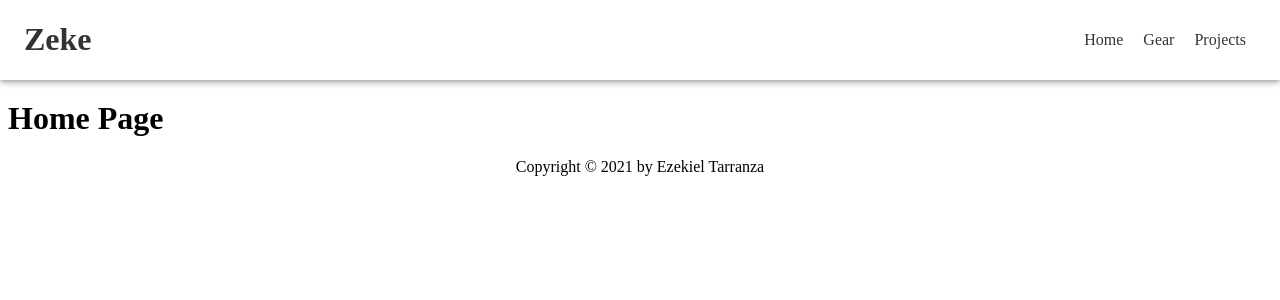
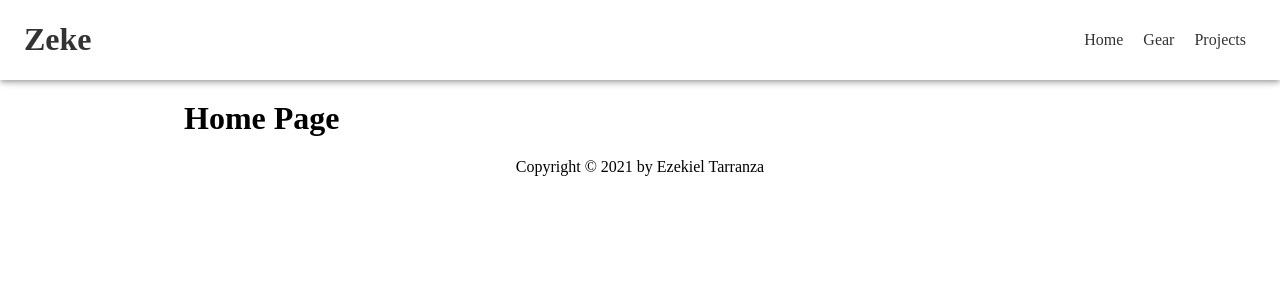
Before and after one commit to kielllll/web-portfolio, a Next.js app: page / in a window 1280 px wide. Shown: the top 300 px of the page. Built offline with nearby package versions, Linux system fonts and the light colour scheme.

Commit message:
add: Container component

```diff
--- a/components/Layout.js
+++ b/components/Layout.js
@@ -1,6 +1,7 @@
 import Footer from "./Footer";
 import NavBar from "./NavBar";
 import Head from "next/head";
+import Container from "@material-ui/core/Container";
 
 const Layout = ({ children }) => {
   return (
@@ -15,9 +16,11 @@ const Layout = ({ children }) => {
           href="https://fonts.googleapis.com/icon?family=Material+Icons"
         />
       </Head>
-      <NavBar />
-      {children}
-      <Footer />
+      <Container maxWidth="md">
+        <NavBar />
+        {children}
+        <Footer />
+      </Container>
     </div>
   );
 };
```
